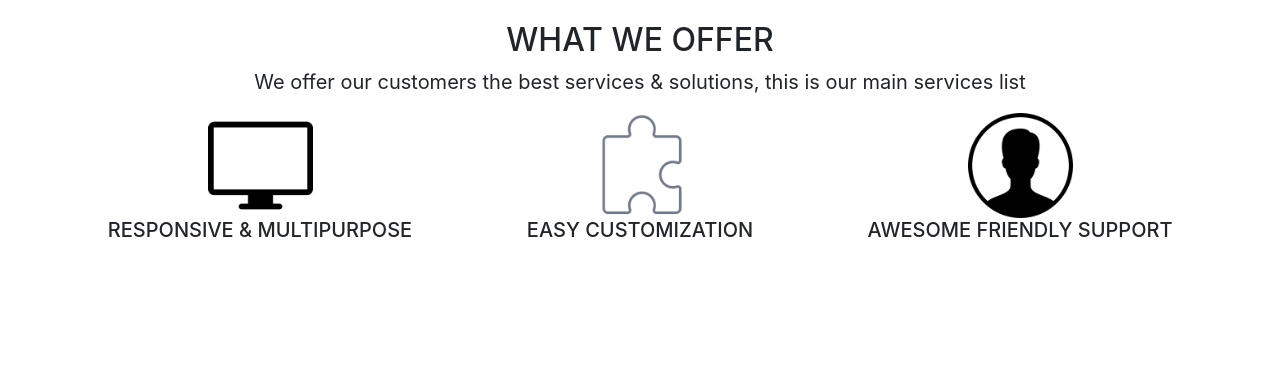
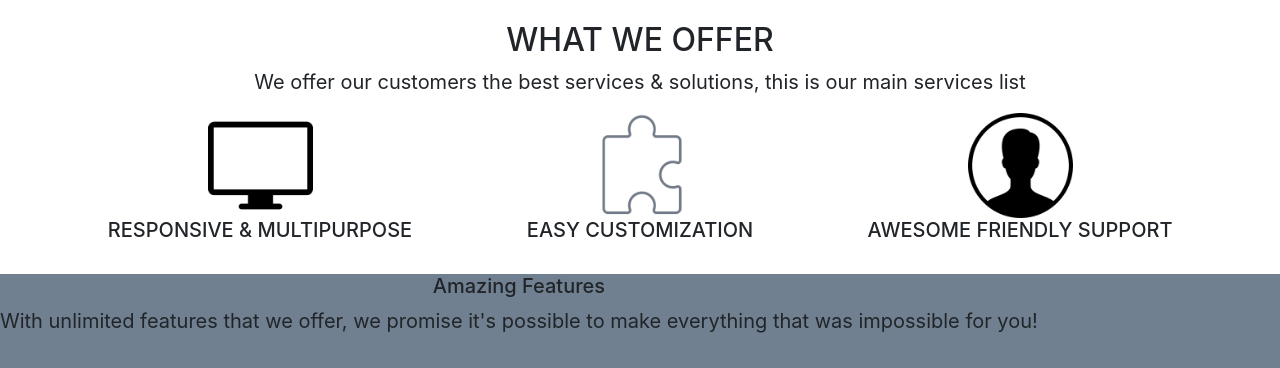
Before and after one commit to AlvesMatheusO/Startup, a plain HTML site: page index.html in a window 1280 px wide. Shown: the part 766-1134 px from the top of the page. Before the commit the page ends 1040 px from the top, so only its background shows below. Drawn offline with nearby package versions, Linux system fonts and the light colour scheme.

Commit message:
beginning amazing features

```diff
--- a/index.html
+++ b/index.html
@@ -105,5 +105,16 @@
     </div>
 </section>
 
+<section>
+    <div class="container-fluid" style="background: slategrey">
+        <div class="row ">
+            <blockquote class="blockquote text-center">
+                <h5>Amazing Features</h5>
+                <p>With unlimited features that we offer, we promise it's possible to make everything that was impossible for you!</p>
+
+            </blockquote>
+            </div>
+    </div>
+</section>
 </body>
 </html>
```
